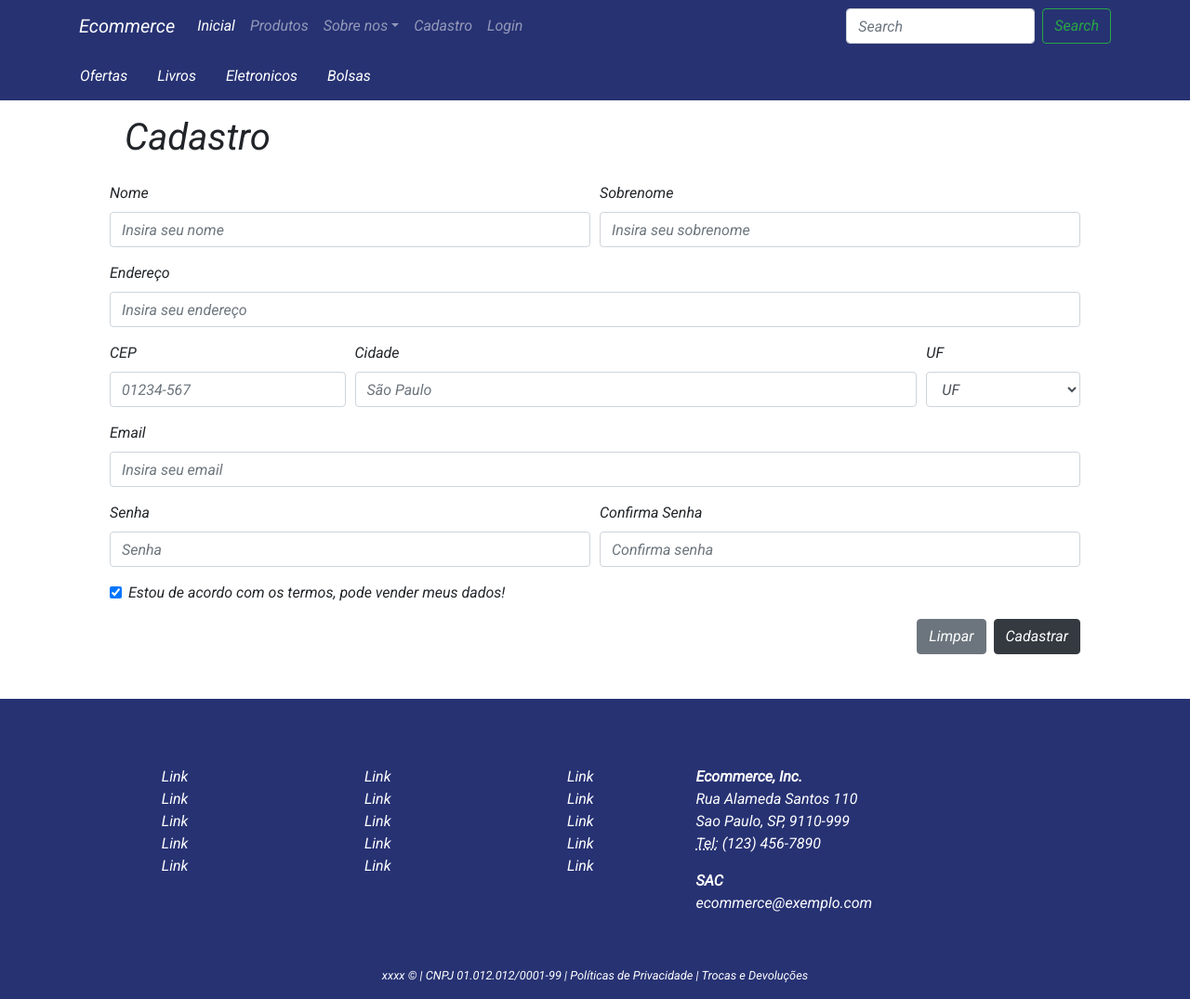
After one commit to RafaelCarvalhoNeto/projeto-integrador-dh, a PHP site: page /cadastro.php in a window 1280 px wide. The commit adds this page. Shown: the whole page at 93% size. Run offline with PHP 8.4, Linux system fonts and the light colour scheme; some libraries are stand-ins or nearby versions.

Commit message:
adicionando pagina cadastro

```diff
--- /dev/null
+++ b/cadastro.php
@@ -0,0 +1,108 @@
+<?php $tituloDaPagina = "Ecommerce.com: Compre os melhores produtos!" ?>
+<?php require_once("./inc/head.php"); ?>
+<?php require_once("./inc/header.php"); ?>
+
+<main class="container px-5">
+    <h1 class="p-3">Cadastro</h1>
+    <form action="" method="post" id="formCadastro">
+        <div class="form-row">
+        <div class="form-group col-md-6">
+            <label for="inputNome">Nome</label>
+            <input type="text" class="form-control" placeholder="Insira seu nome" aria-describedby="nomeCadastroHelp" id="inputNome" name="inputNome" required>
+        </div>
+        <div class="form-group col-md-6">
+            <label for="inputSobrenome">Sobrenome</label>
+            <input type="text" class="form-control" placeholder="Insira seu sobrenome" aria-describedby="sobrenomeCadastroHelp" id="inputSobrenome" name="inputSobrenome" required>
+        </div>
+        </div>
+
+        <div class="form-group">
+        <label for="inputEndereco">Endereço</label>
+        <input type="text" class="form-control" placeholder="Insira seu endereço" aria-describedby="enderecoHelp" id="inputEndereco" name="inputEndereco" required>
+        </div>
+
+        <div class="form-row">
+        <div class="form-group col-md-3">
+            <label for="inputCep">CEP</label>
+            <input type="text" class="form-control" placeholder="01234-567" name="inputCep" required>
+        </div>
+        <div class="form-group col-md-7">
+            <label for="inputCidade">Cidade</label>
+            <input type="text" class="form-control" placeholder="São Paulo" name="inputCidade" required>
+        </div>
+        <div class="form-group col-md-2">
+            <label for="inputUF">UF</label>
+            <select class="form-control" name="inputUF" id="inputUF" required>
+            <option disabled="" selected="">UF</option>
+            <option value="AC">AC</option>
+            <option value="AL">AL</option>
+            <option value="AM">AM</option>
+            <option value="AP">AP</option>
+            <option value="BA">BA</option>
+            <option value="CE">CE</option>
+            <option value="DF">DF</option>
+            <option value="ES">ES</option>
+            <option value="GO">GO</option>
+            <option value="MA">MA</option>
+            <option value="MG">MG</option>
+            <option value="MS">MS</option>
+            <option value="MT">MT</option>
+            <option value="PA">PA</option>
+            <option value="PB">PB</option>
+            <option value="PE">PE</option>
+            <option value="PI">PI</option>
+            <option value="PR">PR</option>
+            <option value="RJ">RJ</option>
+            <option value="RN">RN</option>
+            <option value="RO">RO</option>
+            <option value="RR">RR</option>
+            <option value="RS">RS</option>
+            <option value="SC">SC</option>
+            <option value="SE">SE</option>
+            <option value="SP">SP</option>
+            <option value="TO">TO</option>
+            </select>
+        </div>
+        </div>
+
+        <div class="form-group">
+        <label for="inputEmail">Email</label>
+        <input type="email" class="form-control" placeholder="Insira seu email" aria-describedby="emailHelp" id="inputEmail" name="inputEmail" required>
+        </div>
+
+        <div class="form-row">
+        <div class="form-group col-md-6">
+            <label for="inputConfirma">Senha</label>
+            <input type="password" name="inputSenha" class="form-control" placeholder="Senha" aria-describedby="senhaHelp" id="inputSenha" required>
+        </div>
+        <div class="form-group col-md-6">
+            <label for="inputSobrenome">Confirma Senha</label>
+            <input type="password" class="form-control" placeholder="Confirma senha" aria-describedby="ConfirmaHelp" id="inputConfirma" name="inputConfirma" required>
+        </div>
+        </div>
+
+        <div class="form-group form-check">
+        <input type="checkbox" class="form-check-input" id="aceiteCadastro" name="aceita" checked>
+        <label class="form-check-label" for="aceiteCadastro">Estou de acordo com os termos, pode vender meus dados!</label>
+        </div>
+
+        <div class="form-group col-auto clearfix px-0">
+        <button type="submit" class="btn btn-dark float-right ml-2" data-toggle="modal" data-target="#modalTeste">Cadastrar</button>
+        <button type="reset" class="btn btn-secondary float-right">Limpar</button>
+        </div>
+    </form>
+
+
+
+</main>
+
+
+
+
+
+
+
+
+
+
+<?php require_once("./inc/footer.php"); ?>
--- a/inc/header.php
+++ b/inc/header.php
@@ -27,6 +27,9 @@
                                 <a class="dropdown-item" href="#">Politicas de Privacidade</a>
                             </div>
                         </li>
+                        <li class="nav-item" id="cadastro">
+                            <a class="nav-link" href="cadastro.php">Cadastro</a>
+                        </li>
                         <li class="nav-item" id="login">
                             <a class="nav-link" href="#">Login</a>
                         </li>
```
